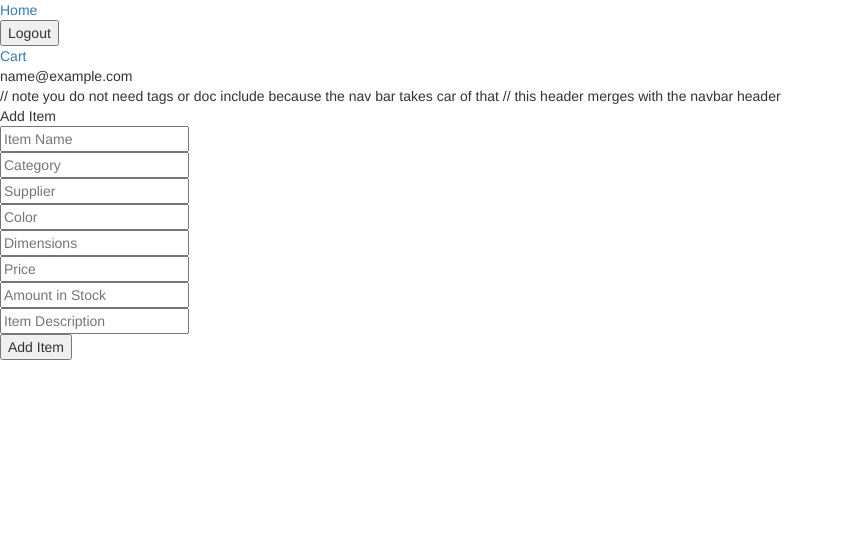
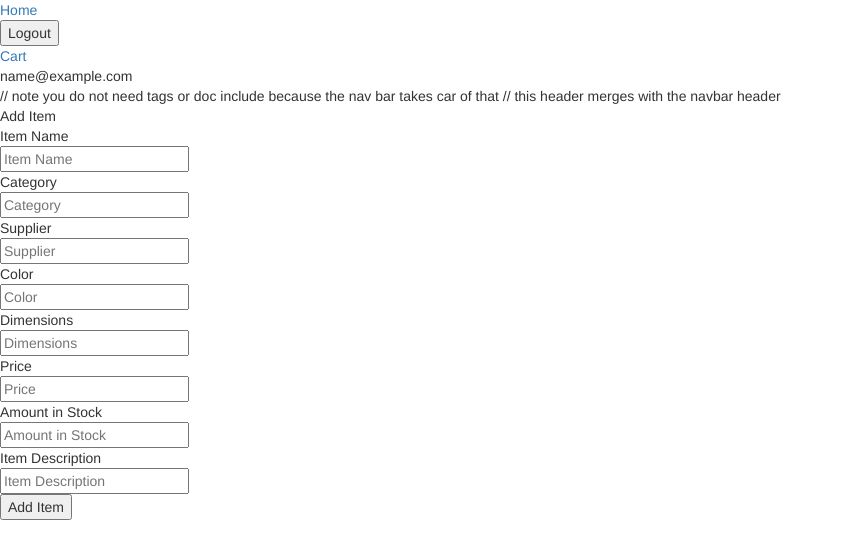
Before and after one commit to aclendenen/Fundamentals, a PHP site: page /Fundamentals/add_item.php in a window 1280 px wide. Shown: the top 559 px of the page, without its empty margins (0-844 px from the left). Run offline with PHP 8.4, Linux system fonts and the light colour scheme; the visitor is signed in with stand-in values (Sample User, id 1); some libraries are stand-ins or nearby versions.

Commit message:
added form labels

```diff
--- a/php/add_item.php
+++ b/php/add_item.php
@@ -12,18 +12,35 @@
 </head>
 <body>
 	<div id= "addItem_container" class= "center_wrapper">
+
 		<div class= "container_head center_elements">
 			<div class= "head_title center_elements">Add Item</div>
 		</div>
+
 		<form name= "addItem_form" method="POST">
 		   <div class= "container_body center_elements">
+		      <div class= "container_field center_elements">Item Name</div>
 		      <input class= "med_field inline_rt nav_element" type= "text" name= "itemName" placeholder= "Item Name" required></input><br>
+
+		      <div class= "container_field center_elements">Category</div>
 		      <input class= "med_field inline_rt nav_element" type= "text" name= "itemCategory" placeholder= "Category" required></input><br>
+
+		      <div class= "container_field center_elements">Supplier</div>
 		      <input class= "med_field inline_rt nav_element" type= "text" name= "itemSupplier" placeholder= "Supplier" required></input><br>
+
+		      <div class= "container_field center_elements">Color</div>
 		      <input class= "med_field inline_rt nav_element" type= "text" name= "itemColor" placeholder= "Color"></input><br>
+
+		      <div class= "container_field center_elements">Dimensions</div>
 		      <input class= "med_field inline_rt nav_element" type= "text" name= "itemDimensions" placeholder= "Dimensions"></input><br>
+
+		      <div class= "container_field center_elements">Price</div>
 		      <input class= "med_field inline_rt nav_element" type= "number" min="0" name= "itemPrice" placeholder= "Price" required></input><br>
+
+		      <div class= "container_field center_elements">Amount in Stock</div>
 		      <input class= "med_field inline_rt nav_element" type= "number" min="0" step="1" name= "itemStock" placeholder= "Amount in Stock" required></input><br>
+
+		      <div class= "container_field center_elements">Item Description</div>
 		      <input class= "med_field inline_rt nav_element" type= "text" name="itemDescription" placeholder="Item Description" required></input><br>
 		   </div>
 		<div class= "container_footer center_elements">
```
